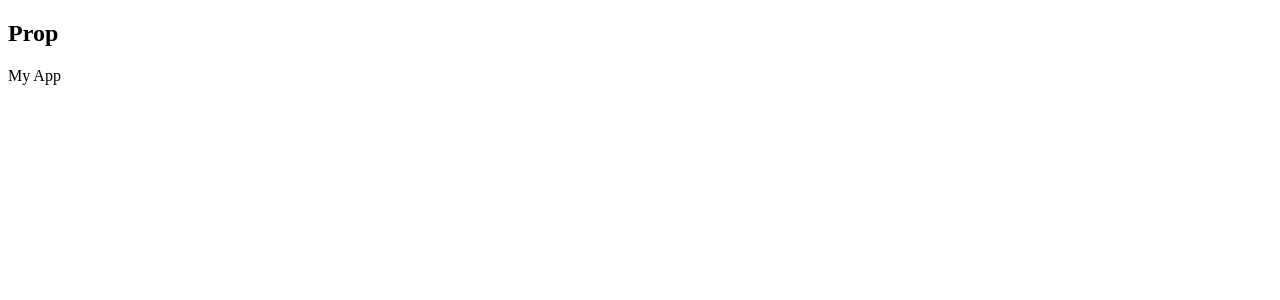
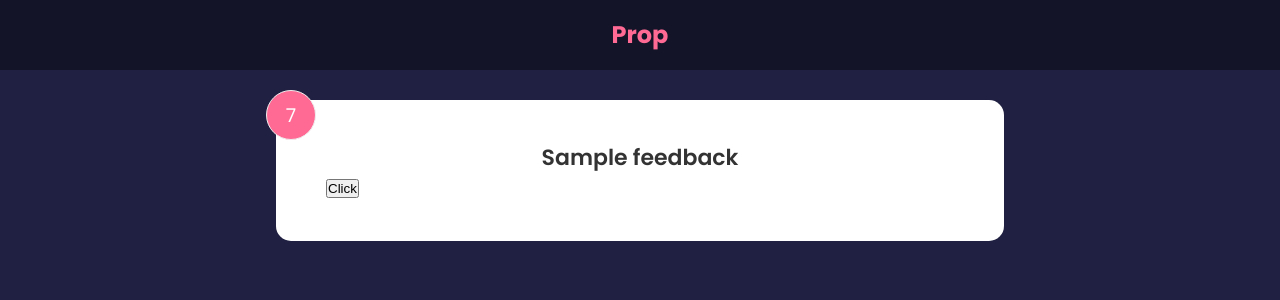
Before and after one commit to Eshwar17/Feedback-App, a React (Create React App) app: page / in a window 1280 px wide. Shown: the top 300 px of the page. Built offline with nearby package versions, Linux system fonts and the light colour scheme.

Commit message:
Practiced states and useState hook and even learnt how to set the state using previous value

```diff
--- a/src/App.js
+++ b/src/App.js
@@ -1,13 +1,14 @@
 import React from "react";
+import FeedbackItem from "./components/FeedbackItem";
 import Header from "./components/Header";
-
+import './index.css';
 function App() {
 
     return (
         <>
             <Header text='Prop' />
             <div className="container">
-                My App
+                <FeedbackItem />
             </div>
         </>
     );
--- /dev/null
+++ b/src/components/FeedbackItem.jsx
@@ -0,0 +1,28 @@
+import React, {useState} from 'react'
+
+function FeedbackItem() {
+    const [rating, setRating] = useState(7);
+    const [text, setText] = useState('Sample feedback');
+
+    const handleClick = () => {
+        // setRating(rating + 1);
+        // setText('Thank you for your feedback');
+        // setRating(10);
+        //If you want to have the access to the previous value use the below function
+        setRating((prev) => {
+            return prev + 1;
+        })
+    };
+
+    return (
+        <div className='card'>
+        <div className='num-display'>{rating}</div>
+            <div className='text-display'>
+                <h2>{text}</h2>
+        </div>
+        <button onClick={handleClick}>Click</button>
+        </div>
+    )
+}
+
+export default FeedbackItem
--- a/src/components/Header.jsx
+++ b/src/components/Header.jsx
@@ -1,9 +1,13 @@
 import React from 'react';
 import PropTypes from 'prop-types'
 
-function Header({ text }) {
+function Header({ text,bgColor,textColor }) {
+    const headerStyles = {
+        backgroundColor: bgColor,
+        color: textColor
+    }
   return (
-    <header>
+    <header style={headerStyles}>
       <div className='container'>
         <h2>{text}</h2>
       </div>
@@ -13,8 +17,12 @@
 
 Header.defaultProps = {
   text: 'Feedback Prop',
+  bgColor: 'rgba(0,0,0,0.4)',
+  textColor: "#ff6a95",
 };
 Header.prototype = {
     text: PropTypes.string,
+    bgColor: PropTypes.string,
+    textColor: PropTypes.string
 }
 export default Header;
```
